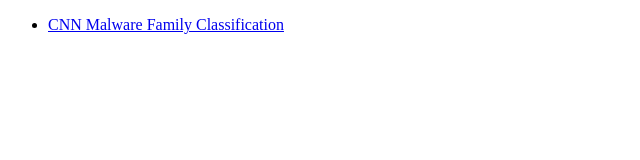
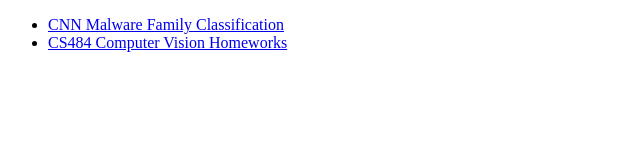
Before and after one commit to OmerFarukKurklu/OmerFarukKurklu.github.io, a plain HTML site: page projects/index.html in a window 1280 px wide. Shown: the whole page, without its empty margins (0-640 px from the left). Drawn offline with Linux system fonts and the light colour scheme.

Commit message:
Update index.html

```diff
--- a/projects/index.html
+++ b/projects/index.html
@@ -2,5 +2,6 @@
 <html>
   <ul>
       <li><a href="/projects/cnn-malware-classification">CNN Malware Family Classification</a></li>
+      <li><a href="/projects/cs484-hw">CS484 Computer Vision Homeworks</a></li>
   </ul>
 </html>
```
